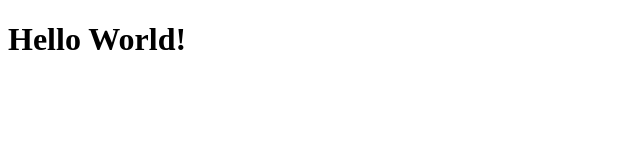
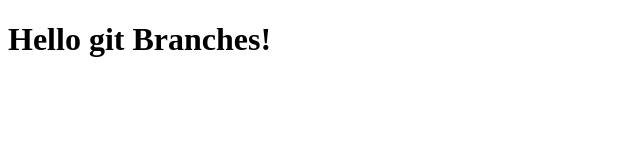
Before and after one commit to Huntsl1/2.4-git-branches, a plain HTML site: page index.html in a window 1280 px wide. Shown: the whole page, without its empty margins (0-640 px from the left). Drawn offline with Linux system fonts and the light colour scheme.

Commit message:
updated header

```diff
--- a/index.html
+++ b/index.html
@@ -5,6 +5,6 @@
     <title></title>
   </head>
   <body>
-    <h1>Hello World!</h1>
+    <h1>Hello git Branches!</h1>
   </body>
 </html>
```
